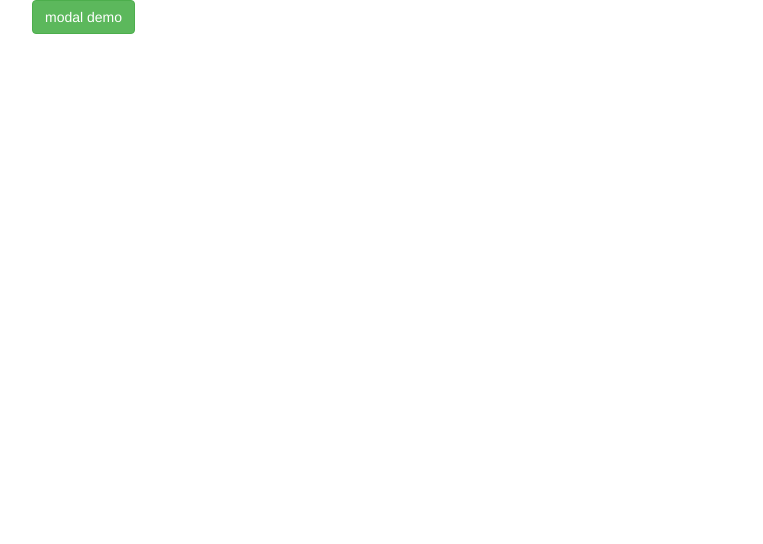
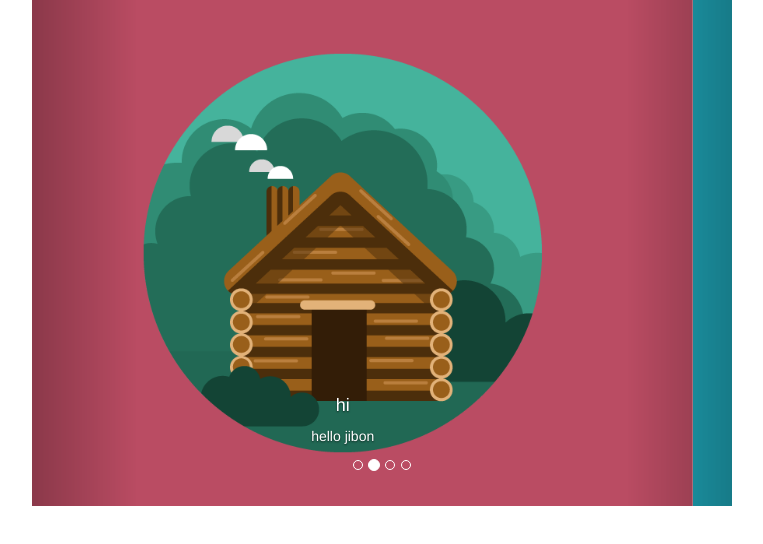
Before and after one commit to azizurcse/bootstrap_lecture, a plain HTML site: page index.html in a window 1280 px wide. Shown: the whole page, without its empty margins (38-801 px from the left). Drawn offline with Linux system fonts and the light colour scheme.

Commit message:
carousel slider

```diff
--- a/index.html
+++ b/index.html
@@ -10,23 +10,43 @@
 </head>
 <body>
 	<div class="container">
-        <button class="btn btn-success" data-toggle="modal" data-target="#modal1">modal demo</button>
-        <div class="modal fade" id="modal1">
-            <div class="modal-dialog">
-                <div class="modal-content">
-                    <div class="modal-header">
-
-                        <h4>modal header</h4>
-                    </div>
-                    <div class="modal-body">
-                        <p>this is modal demo body</p>
-                    </div>
-                    <div class="modal-footer">
-                        <button class="btn btn default" data-dismiss="modal">Close</button>
+        <div id="carousel1" class="carousel slide" data-ride="carousel" style="width: 700px;">
+            <ol class="carousel-indicators">
+               <li data-target="#carousel1" data-slide-to="0" class="0"></li>
+               <li data-target="#carousel1" data-slide-to="1"></li>
+               <li data-target="#carousel1" data-slide-to="2"></li>
+               <li data-target="#carousel1" data-slide-to="3"></li>
+            </ol>
+            <div class="carousel-inner">
+                <div class="item active">
+                    <img src="images/1.png" width="700px" height="400px">
+                    <div class="carousel-caption">
+                        <h4>hi</h4>
+                        <p>hello jibon</p>
                     </div>
                 </div>
+                <div class="item">
+                    <img src="images/2.png" width="700px" height="400px">
+                    <div class="carousel-caption">
+                        <h4>hi</h4>
+                        <p>hello jibon</p>
+                    </div>
+                </div>
+                <div class="item">
+                    <img src="images/3.png" width="700px" height="400px">
+                    <div class="carousel-caption">
+                        <h4>hi</h4>
+                        <p>hello jibon</p>
+                    </div>
+                </div>
+            </div>
 
-            </div>
+            <a href="#carousel1" class="left carousel-control" data-slide="prev">
+                <span class="glyphicon glyphicon-shevron-left" aria-hidden="true"></span>
+            </a>
+            <a href="#carousel1" class="right carousel-control" data-slide="next">
+                <span class="glyphicon glyphicon-shevron-right" aria-hidden="true"></span>
+            </a>
         </div>
     </div>
 </body>
```
Also changed, not shown: images/1.png (added), images/2.png (added), images/3.png (added), images/4.png (added).
